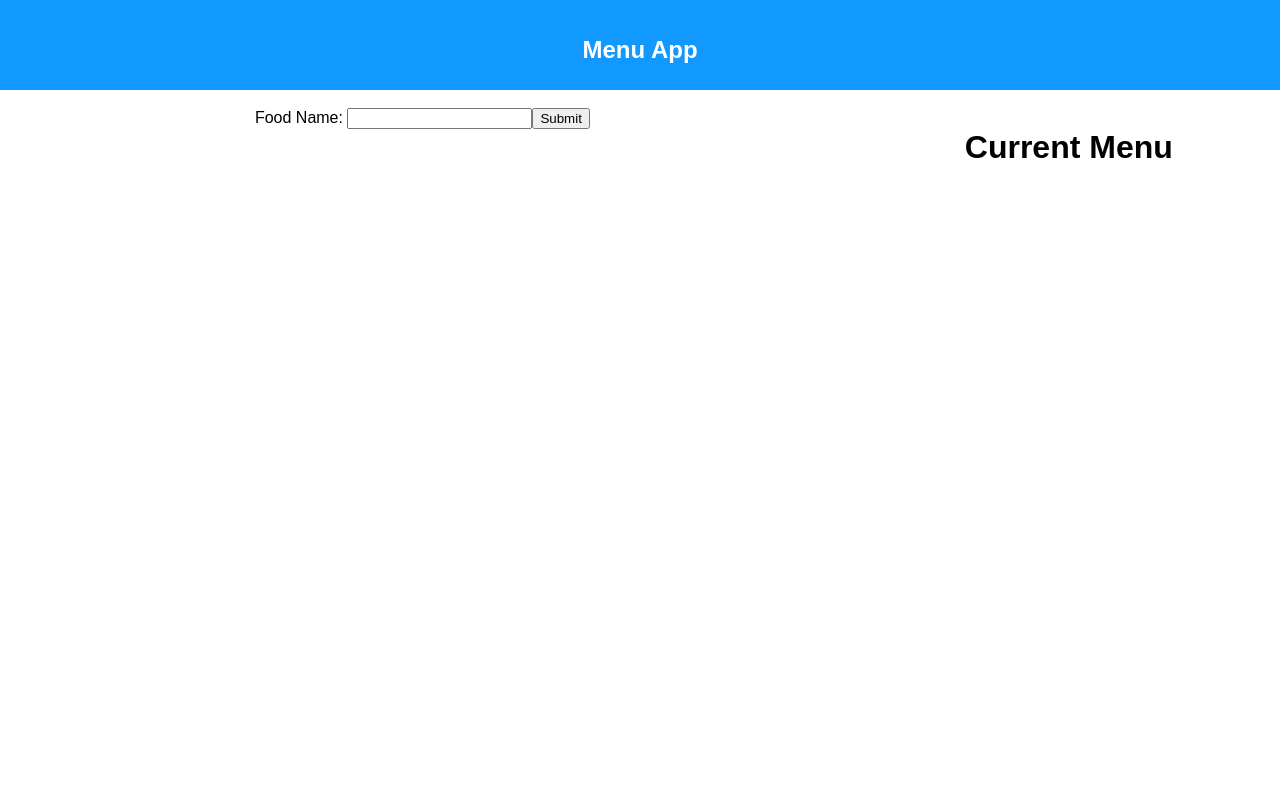
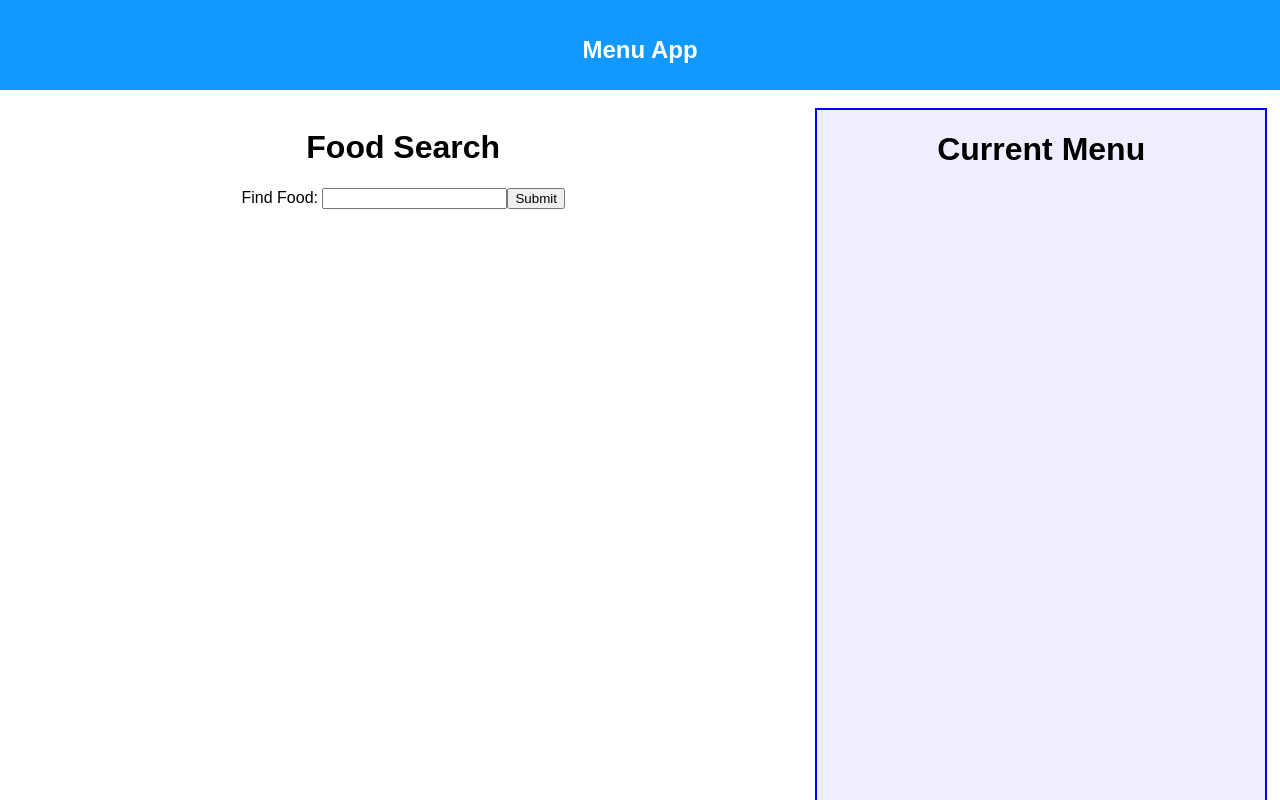
Before and after one commit to mray6288/nutrition, a React (Create React App) app: page / in a window 1280 px wide. Shown: the top 800 px of the page. Built offline with nearby package versions, Linux system fonts and the light colour scheme.

Commit message:
nutrition added

```diff
--- a/src/App.css
+++ b/src/App.css
@@ -28,11 +28,23 @@
 }
 
 .food-search {
-  width: 66%;
+  width: 63%;
   float: left;
 }
 
 .menu {
-  width: 33%;
+  width: 35%;
   float: right;
+  min-height: 1000px;
+  border: 2px solid blue;
+  margin-right: 1%;
+  background-color: #eef
 }
+
+.food {
+  text-align: left;
+}
+
+.add-button {
+  align-items: right;
+}
--- a/src/App.js
+++ b/src/App.js
@@ -1,5 +1,4 @@
 import React, { Component } from 'react';
-import logo from './logo.svg';
 import './App.css';
 
 import FoodBrowser from './FoodBrowser'
@@ -15,12 +14,33 @@ class App extends Component {
     this.state = {
       foods: [],
       menuItems: [],
-      searchTerm: 'peanut'
+      searchTerm: '',
+
+    }
+  }
+
+  saveFoods = (foods) => {
+    if (foods.list){
+      this.setState({foods:foods.list.item})
+    } else {
+      alert(`No Foods Found For "${this.state.searchTerm}" - please try again`)
     }
   }
 
   fetchFoods = () => {
-    let url = `https:/\/api.nal.usda.gov/ndb/search?format=json&q=${this.state.searchTerm}&api_key=${APIKEY}`
+    let url = `https://api.nal.usda.gov/ndb/search?format=json&q=${this.state.searchTerm}&api_key=${APIKEY}`
+    fetch(url, {
+      headers: {
+        'Content-Type': 'application/json',
+        'Accept': 'application/json',
+      }
+
+    }).then(r=>r.json()).then(json=>this.saveFoods(json))
+
+  }
+
+  fetchNutrition = (id) => {
+    let url = `https://api.nal.usda.gov/ndb/reports?format=json&ndbno=${id}&api_key=${APIKEY}`
     console.log(url)
     fetch(url, {
       headers: {
@@ -28,30 +48,33 @@ class App extends Component {
         'Accept': 'application/json',
       }
 
-    }).then(r=>r.json()).then(json=>this.setState({foods:json.list.item}))
+    }).then(r=>r.json()).then(json=>this.setState({menuItems: [...this.state.menuItems, json.report.food]}))
 
+  }
+
+  onChange = (e) => {
+    this.setState({
+      searchTerm: e.target.value
+    })
   }
 
   submitSearch = (e) => {
     e.preventDefault()
     // this.setState({searchTerm: e.target.search_term.value})
-    this.state.searchTerm = e.target.search_term.value
-    console.log('Search Term:', this.state.searchTerm)
+
     this.fetchFoods()
-    console.log('Search Term:', this.state)
     e.target.reset()
   }
 
   addItem = (e) => {
     e.preventDefault()
-    let item = this.state.foods.find(food => food.name === e.target.value)
-    this.setState({menuItems: [...this.state.menuItems, item]})
+    this.fetchNutrition(e.target.value)
   }
 
   deleteItem = (e) => {
     e.preventDefault()
-    let item = this.state.foods.find(food => food.name === e.target.value)
-    this.setState({menuItems: [...this.state.menuItems.filter(i => i !== item)]})
+    let item = e.target.value
+    this.setState({menuItems: [...this.state.menuItems.filter(i => i.ndbno !== item)]})
   }
 
 
@@ -63,11 +86,12 @@ class App extends Component {
         </header>
         <br/>
         <div className="food-search">
-          <SearchFoods submitSearch={this.submitSearch}/>
+          <h1>Food Search</h1>
+          <SearchFoods submitSearch={this.submitSearch} onChange={this.onChange}/>
           <FoodBrowser foods={this.state.foods} addItem={this.addItem}/>
 
         </div>
-        <Menu menuItems={this.state.menuItems} deleteItem={this.deleteItem}/>
+        <Menu menuItems={this.state.menuItems} deleteItem={this.deleteItem} />
       </div>
     );
   }
--- a/src/Food.js
+++ b/src/Food.js
@@ -9,10 +9,13 @@ const Food = (props) => {
 	if (name.includes('gtin')){
 		name = name.substring(0, name.indexOf(', gtin'))
 	}
+	if (name.length > 96){
+		name = name.slice(0, 91) + ' . . .'
+	}
 
 	return <li className='food'>
 	{name}
-	<button onClick={props.actionItem} value={props.food.name}>{props.actionType}</button> </li>
+	<button className='add-button' onClick={props.addItem} value={props.food.ndbno}>Add Food >>></button> <br/></li>
 
 
 }
--- a/src/FoodBrowser.js
+++ b/src/FoodBrowser.js
@@ -6,7 +6,7 @@ import Food from './Food'
 const FoodBrowser = (props) => {
 
 	let allFoods = props.foods.map(food => {
-		return <Food food={food} actionItem={props.addItem} actionType='Add Food >>>'/>
+		return <Food food={food} addItem={props.addItem} />
 	})
 
 	return (
--- a/src/Menu.js
+++ b/src/Menu.js
@@ -1,11 +1,46 @@
 import React from 'react'
 
-import Food from './Food'
+import MenuItem from './MenuItem'
 
-const Menu = (props) => {
+export default class Menu extends React.Component {
+	constructor() {
+		super()
+		this.state = {
+			showIngredients: [],
+			showNutrition: [],
+		}
+	}
 
-	let menuItems = props.menuItems.map(food => {
-		return <Food food={food} actionItem={props.deleteItem} actionType='Remove Food'/>
+	clickIngredients = (e) => {
+		let id = e.target.value
+		let newIngredients = []
+		if (this.state.showIngredients.includes(id)){
+			newIngredients = [...this.state.showIngredients.filter(i => i !== e.target.value)]
+		} else {
+			newIngredients = [...this.state.showIngredients, e.target.value]
+		}
+		this.setState({
+			showIngredients: newIngredients
+		})
+	}
+
+	clickNutrition = (e) => {
+		let id = e.target.value
+		let newNutrition = []
+		if (this.state.showNutrition.includes(id)){
+			newNutrition = [...this.state.showNutrition.filter(i => i !== e.target.value)]
+		} else {
+			newNutrition = [...this.state.showNutrition, e.target.value]
+		}
+		this.setState({
+			showNutrition: newNutrition
+		})
+	}
+
+
+	render () {
+		let menuItems = this.props.menuItems.map(food => {
+			return <MenuItem food={food} deleteItem={this.props.deleteItem} showIngredients={this.state.showIngredients.includes(food.ndbno)} showNutrition={this.state.showNutrition.includes(food.ndbno)} clickIngredients={this.clickIngredients} clickNutrition={this.clickNutrition}/>
 		})
 
 		return (
@@ -16,8 +51,7 @@ const Menu = (props) => {
 				</ul>
 			</div>
 		)
+	}
 
 
 }
-
-export default Menu
--- /dev/null
+++ b/src/MenuItem.js
@@ -0,0 +1,42 @@
+import React from 'react'
+
+import Nutrient from './Nutrient'
+
+const MenuItem = (props) => {
+
+	let name = props.food.name.toLowerCase()
+	if (name.includes('upc')){
+		name = name.substring(0, name.indexOf(', upc'))
+	}
+	if (name.includes('gtin')){
+		name = name.substring(0, name.indexOf(', gtin'))
+	}
+
+	let nutrients = props.food.nutrients.map(nutrient => {
+		return <Nutrient nutrient={nutrient}/>
+	})
+
+	return (<li className='food'>
+	<h3>{name}</h3>
+	{props.showIngredients ?
+	<p><strong>Ingredients:</strong> {props.food.ing.desc.toLowerCase()}</p>
+
+	: ''}
+	{props.showNutrition ?
+	<table>
+	<thead><tr>
+	<th align='right'>Nutrient</th>
+	<th>Amount</th>
+	</tr></thead>
+	<tbody>{nutrients}</tbody>
+	</table>
+
+	: ''}
+	<button onClick={props.clickIngredients} value={props.food.ndbno}>{props.showIngredients ? 'Hide' : 'Show'} Ingredients</button>
+	<button onClick={props.clickNutrition} value={props.food.ndbno}>{props.showNutrition ? 'Hide' : 'Show'} Nutrition</button>
+	<button onClick={props.deleteItem} value={props.food.ndbno}>Delete Food</button> </li>
+	)
+
+}
+
+export default MenuItem
--- /dev/null
+++ b/src/Nutrient.js
@@ -0,0 +1,13 @@
+import React from 'react'
+
+const Nutrient = (props) => {
+
+
+	return (<tr>
+	<td align='right'>{props.nutrient.name}</td>
+	<td >{props.nutrient.value} {props.nutrient.unit}</td>
+	</tr>
+	)
+}
+
+export default Nutrient
--- a/src/SearchFoods.js
+++ b/src/SearchFoods.js
@@ -5,7 +5,7 @@ const SearchFoods = (props) => {
 
 	return (
 	<form onSubmit={props.submitSearch}>
-		Food Name: <input type='textbox' name='search_term'/>
+		Find Food: <input type='textbox' name='search_term' onChange={props.onChange}/>
 		<input type='submit'/>
 	</form>
 	)
```
Lines whose indentation alone changed are shown as unchanged.
